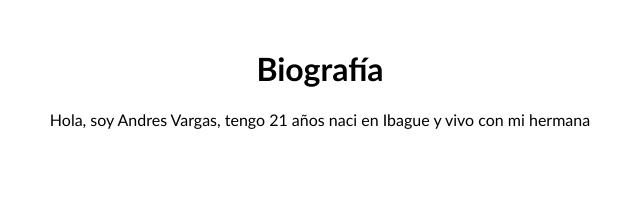
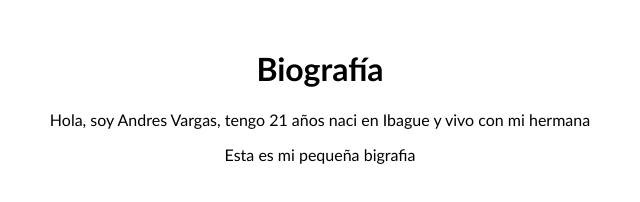
Before and after one commit to AndresFV13/prueba, a plain HTML site: page index.html in a window 1280 px wide. Shown: the whole page, without its empty margins (320-960 px from the left). Drawn offline with Linux system fonts and the light colour scheme.

Commit message:
second commit

```diff
--- a/index.html
+++ b/index.html
@@ -9,5 +9,6 @@
 <body>
     <h1> Biografía </h1>
     <p> Hola, soy Andres Vargas, tengo 21 años naci en Ibague y vivo con mi hermana </p>
+    <p> Esta es mi pequeña bigrafia </p>
 </body>
 </html>
```
